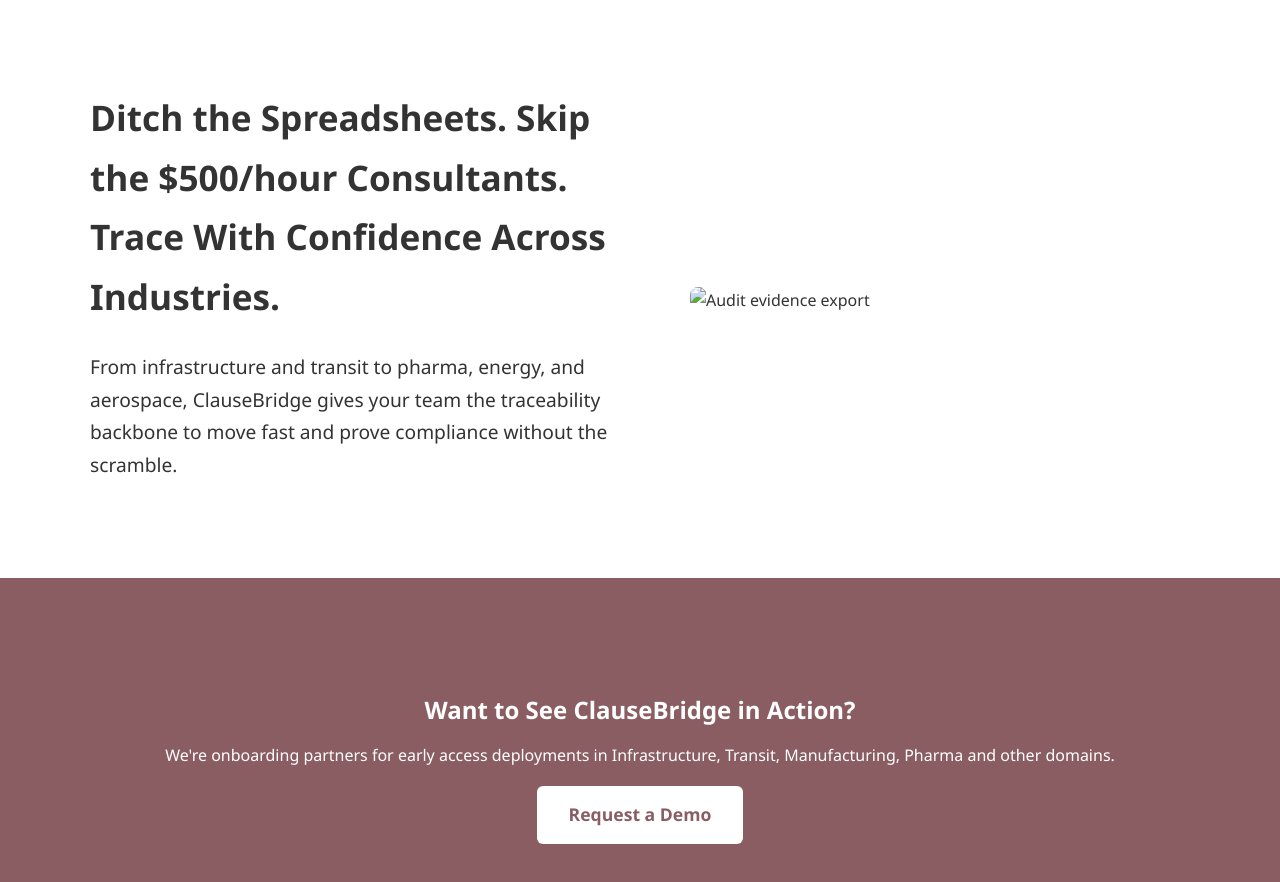
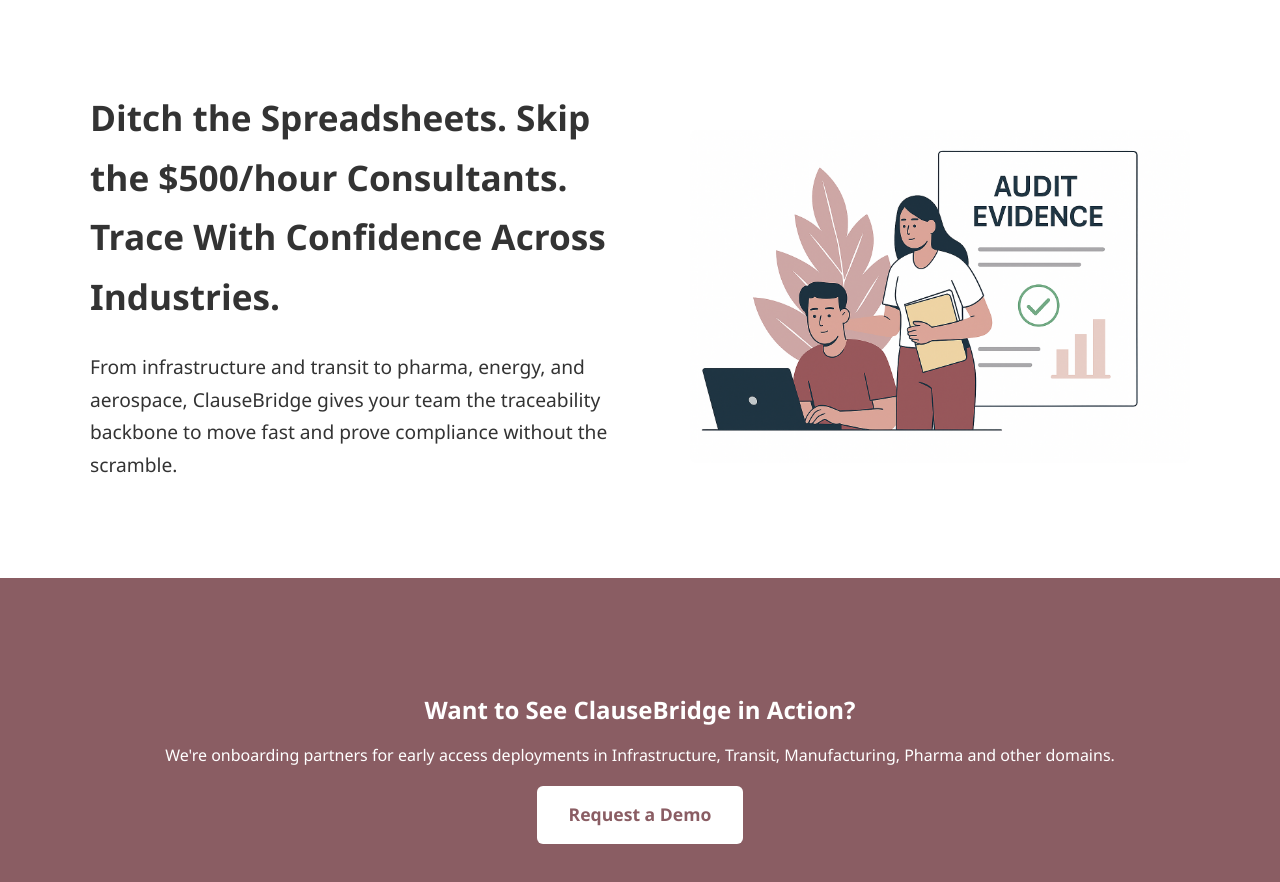
Before and after one commit to clausebridge/clausebridge.github.io, a plain HTML site: page index.html in a window 1280 px wide. Shown: the part 1220-2102 px from the top of the page. Drawn offline with Linux system fonts and the light colour scheme.

Commit message:
Update index.html

```diff
--- a/index.html
+++ b/index.html
@@ -101,7 +101,7 @@
       <p class="section-subtitle" style="text-align: left; color: var(--am-dark-text);">From infrastructure and transit to pharma, energy, and aerospace, ClauseBridge gives your team the traceability backbone to move fast and prove compliance without the scramble.</p>
     </div>
     <div style="flex: 1; max-width: 500px;">
-      <img src="AuditVerificationinProgress.png" alt="Audit evidence export" style="width: 100%; border-radius: 8px;" />
+      <img src="Audit%20Verification%20in%20Progress.png" alt="Audit evidence export" style="width: 100%; border-radius: 8px;" />
     </div>
   </div>
 </section>
```
